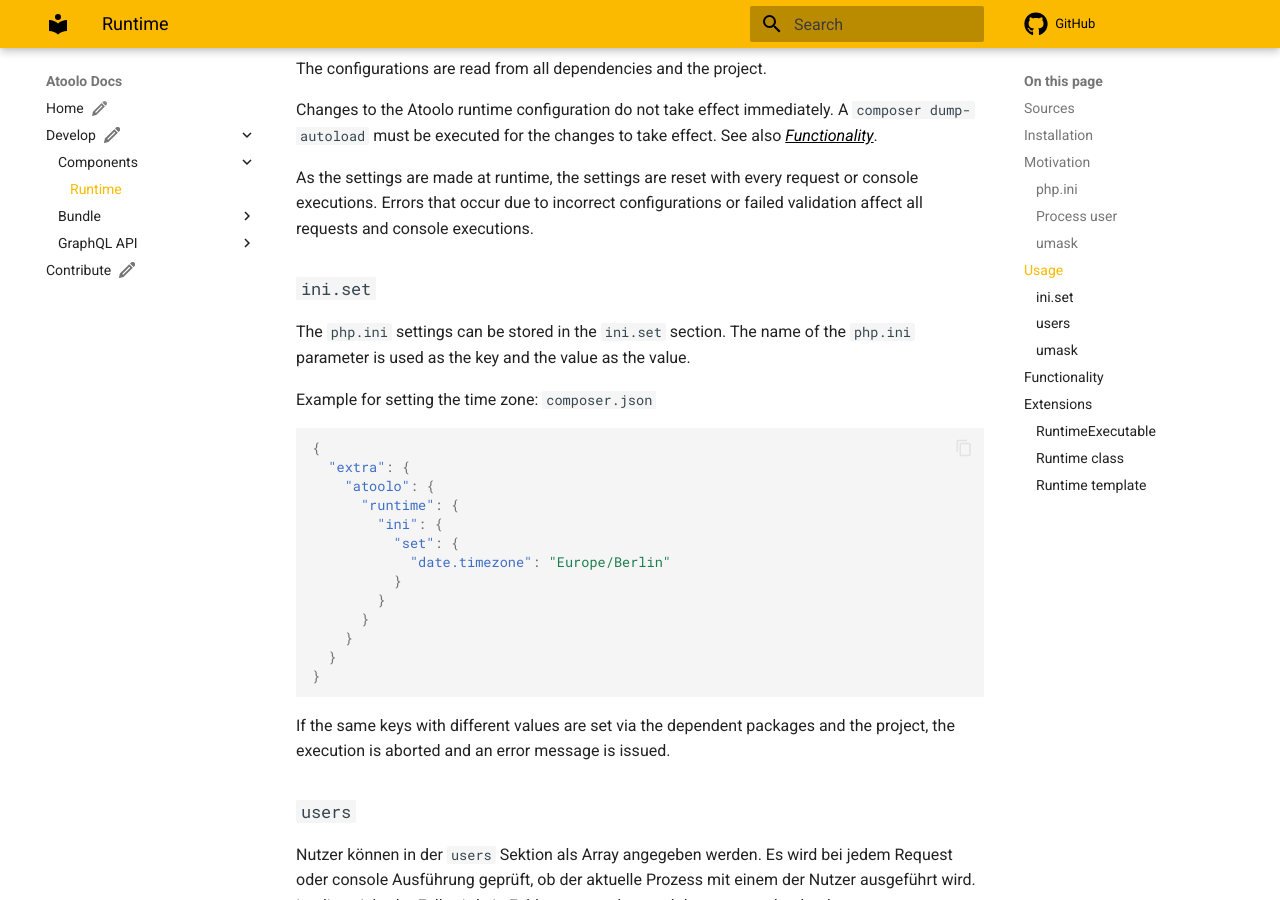
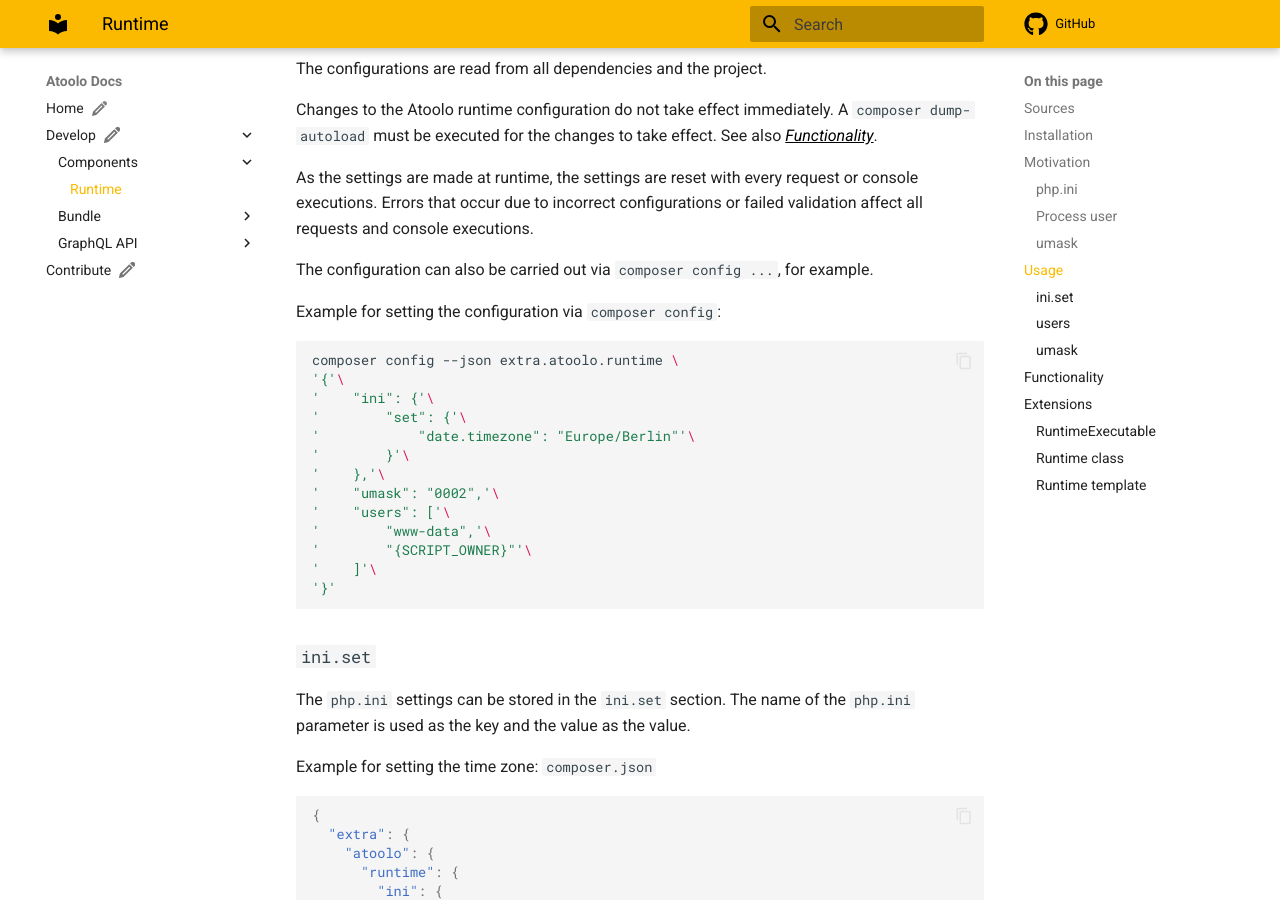
Before and after one commit to sitepark/atoolo-docs, an MkDocs documentation site: the page built from docs/develop/components/runtime.md, in a window 1280 px wide and 900 px high, scrolled down 2157 px. Built offline with MkDocs 1.6.1 and Material for MkDocs 9.7.7, drawn with Linux system fonts in a browser that asks for light colours; comment, search, counter and statistics services are not loaded.

Commit message:
docs: add example to set runtime config via composer config.

````diff
--- a/docs/develop/components/runtime.md
+++ b/docs/develop/components/runtime.md
@@ -63,6 +63,26 @@ The configurations are read from all dependencies and the project.
 Changes to the Atoolo runtime configuration do not take effect immediately. A `composer dump-autoload` must be executed for the changes to take effect. See also [Functionality](#functionality).
 
 As the settings are made at runtime, the settings are reset with every request or console executions. Errors that occur due to incorrect configurations or failed validation affect all requests and console executions.
+
+The configuration can also be carried out via `composer config ...`, for example.
+
+Example for setting the configuration via `composer config`:
+
+```sh
+composer config --json extra.atoolo.runtime \
+'{'\
+'    "ini": {'\
+'        "set": {'\
+'            "date.timezone": "Europe/Berlin"'\
+'        }'\
+'    },'\
+'    "umask": "0002",'\
+'    "users": ['\
+'        "www-data",'\
+'        "{SCRIPT_OWNER}"'\
+'    ]'\
+'}'
+```
 
 ### `ini.set`
 
````
